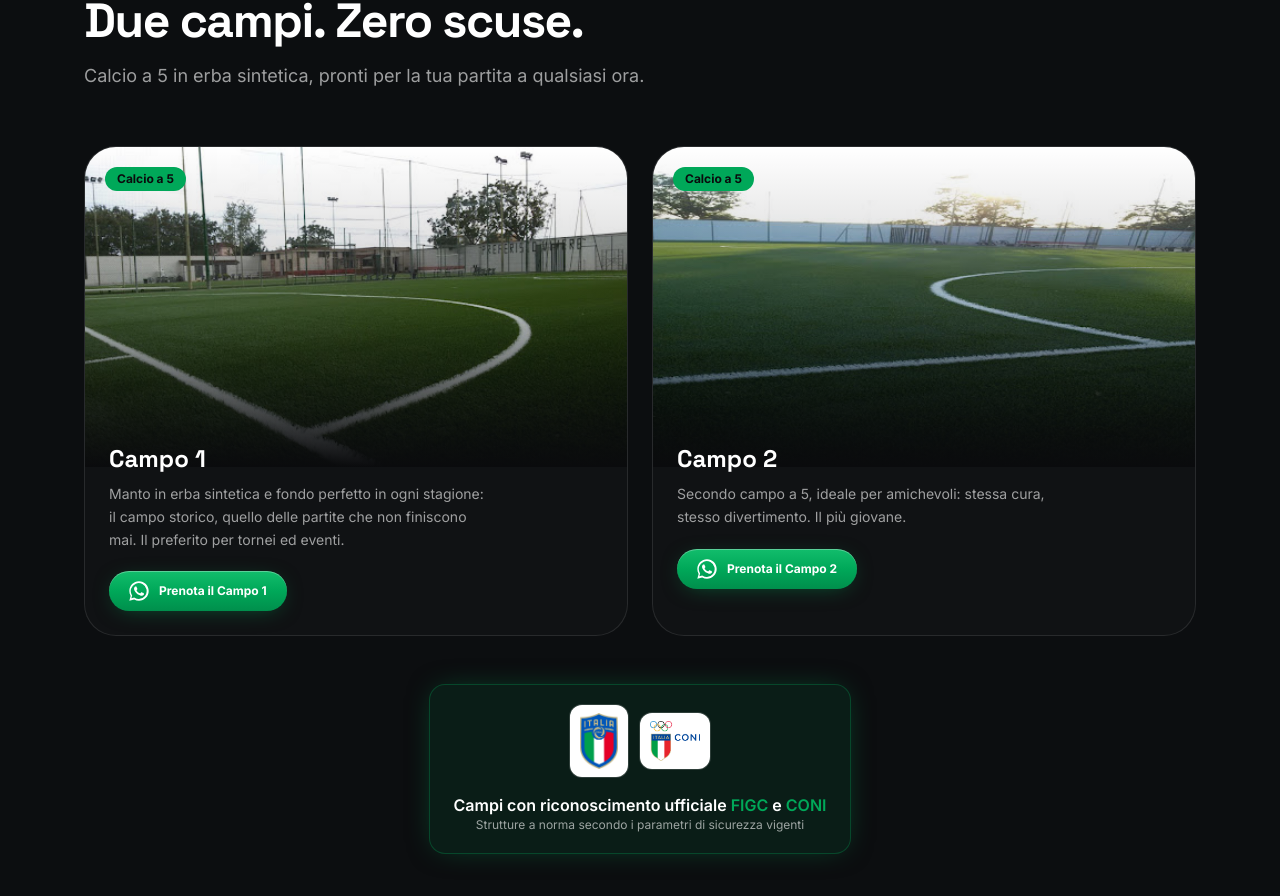
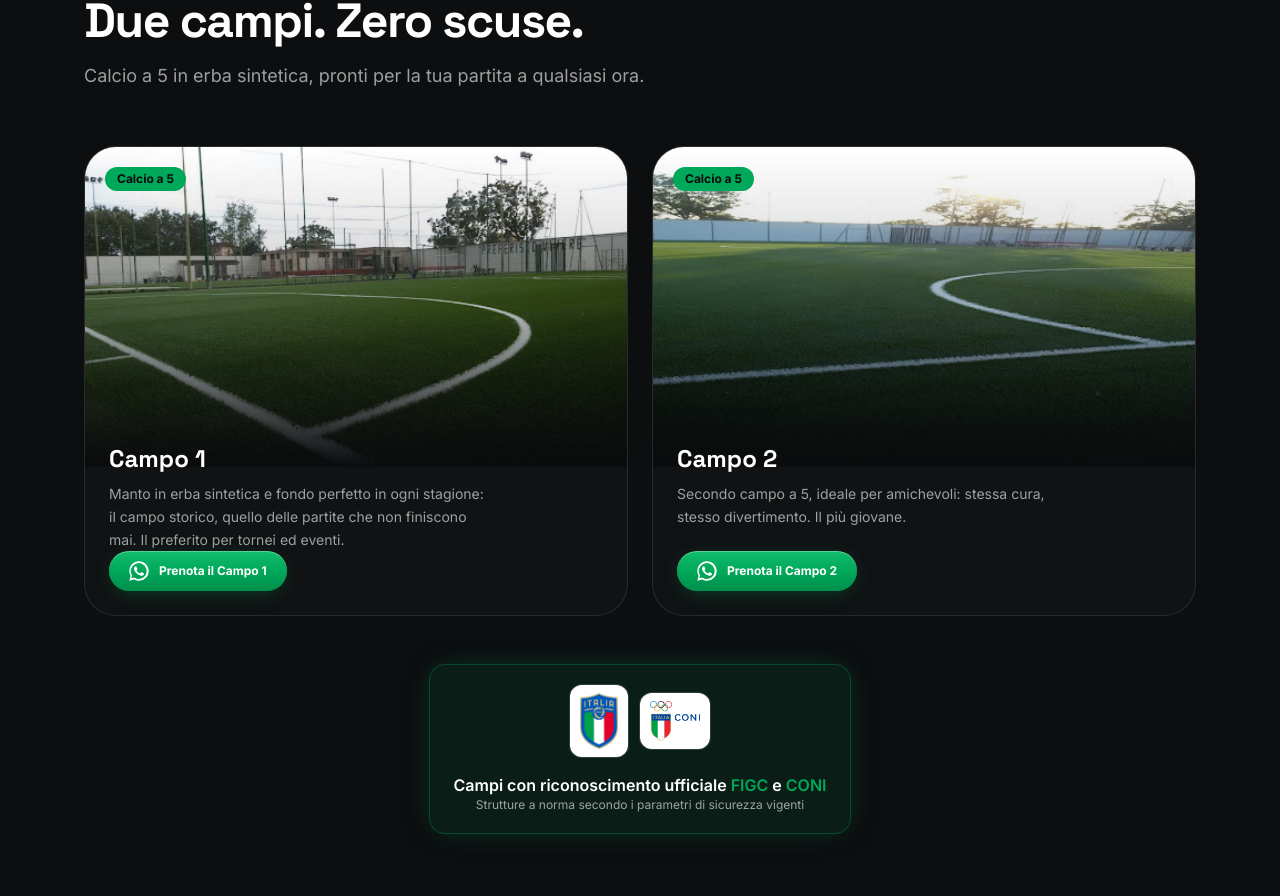
Before and after one commit to matteovittorioso01/preferisco-vivere, a Next.js app: page / in a window 1280 px wide. Shown: the part 1220-2116 px from the top of the page. Built offline with nearby package versions, Linux system fonts and the light colour scheme.

Commit message:
Allinea pulsanti Prenota campo 1 e 2 in fondo alle card
Co-Authored-By: Claude Opus 4.8 <noreply@anthropic.com>

```diff
--- a/components/Campi.tsx
+++ b/components/Campi.tsx
@@ -28,7 +28,7 @@ export default function Campi() {
           <motion.div
             key={c.id}
             variants={fadeUp}
-            className="group relative overflow-hidden rounded-[2rem] border border-white/10 bg-ink-800"
+            className="group relative flex h-full flex-col overflow-hidden rounded-[2rem] border border-white/10 bg-ink-800"
           >
             <div className="relative h-72 overflow-hidden sm:h-80">
               <ImageRotator
@@ -49,7 +49,7 @@ export default function Campi() {
               </span>
             </div>
 
-            <div className="relative -mt-12 p-6">
+            <div className="relative -mt-12 flex flex-1 flex-col p-6">
               <h3 className="font-display text-2xl font-bold">{c.name}</h3>
               <p className="mt-2 max-w-sm text-sm leading-relaxed text-white/60">
                 {c.description}
@@ -57,7 +57,7 @@ export default function Campi() {
               <WhatsAppButton
                 booking
                 court={c.name}
-                className="mt-5 !px-5 !py-2.5 text-xs"
+                className="mt-auto self-start pt-5 !px-5 !py-2.5 text-xs"
               >
                 Prenota il {c.name}
               </WhatsAppButton>
```
